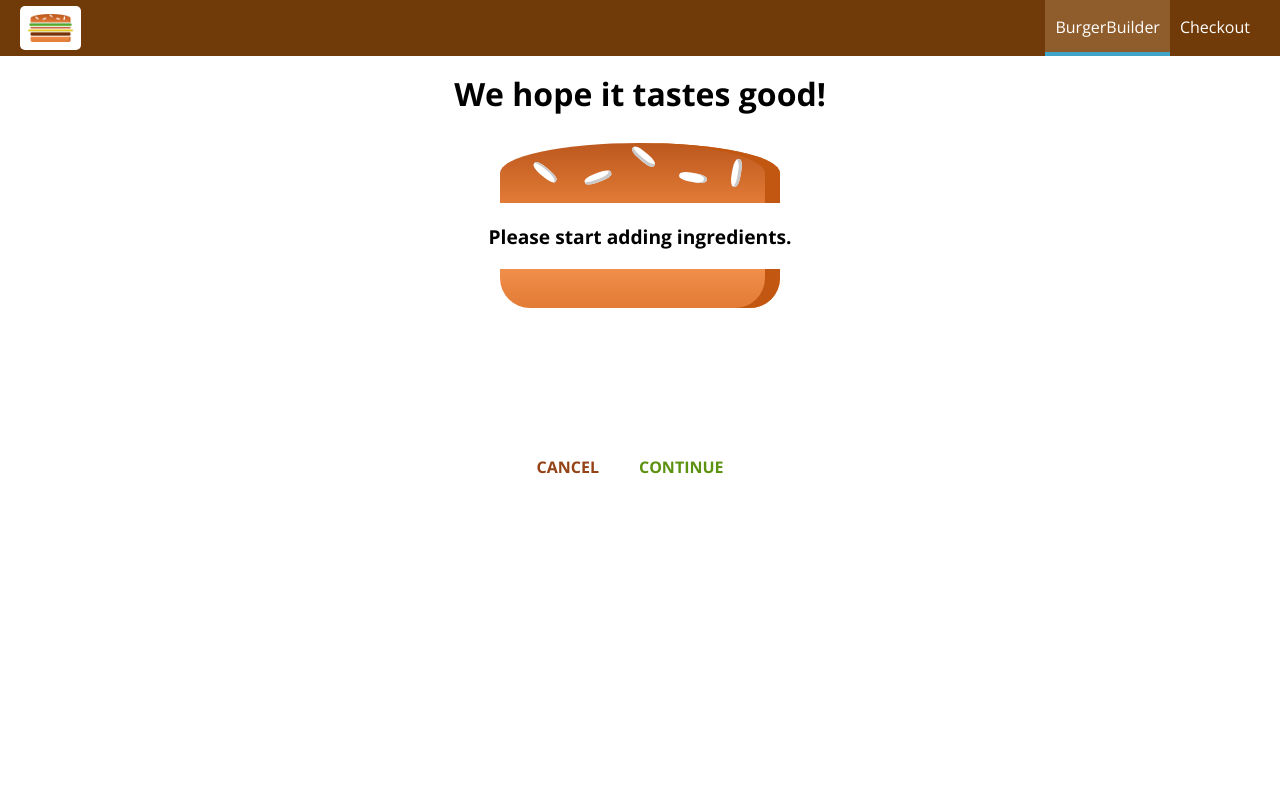
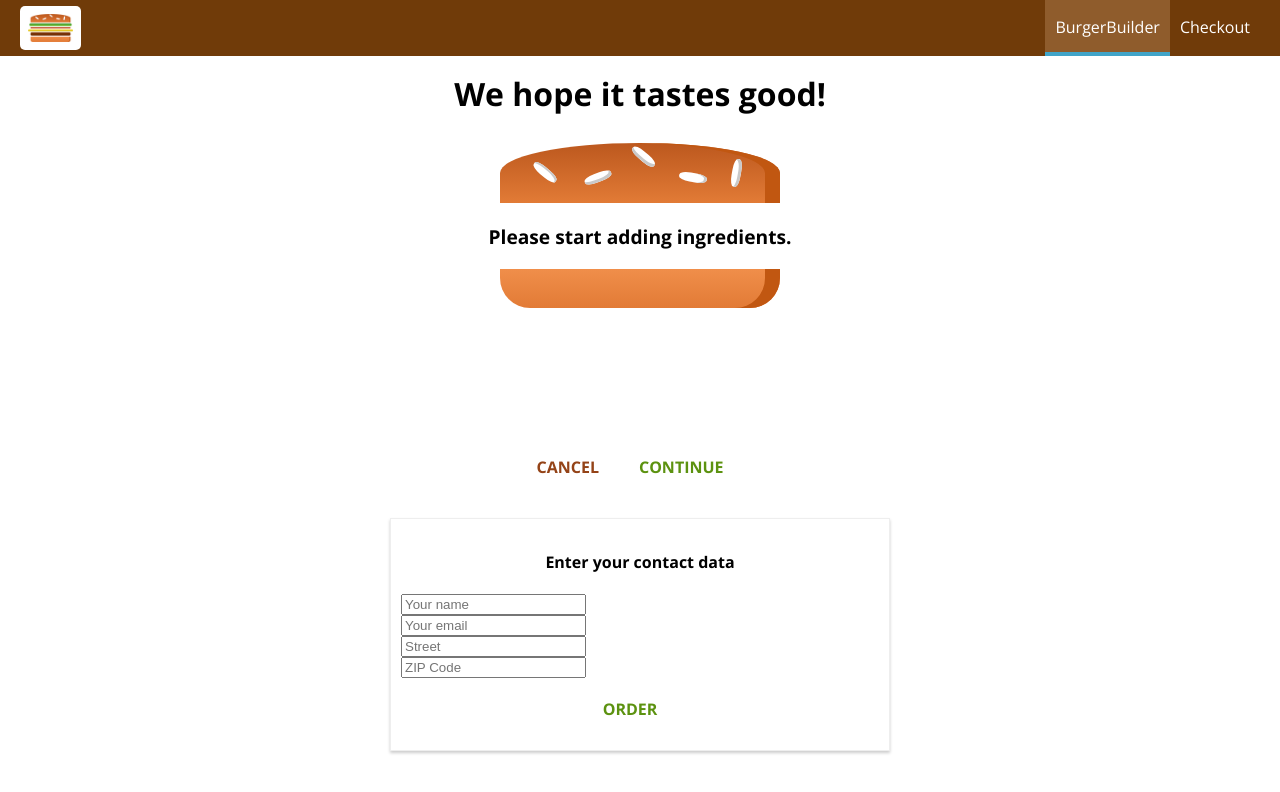
Before and after one commit to hippensteele/react-course-project, a React (Create React App) app: page /checkout in a window 1280 px wide. Both pictures are taken after a click on the button "CONTINUE". Shown: the top 792 px of the page. Built offline with nearby package versions, Linux system fonts and the light colour scheme.

Commit message:
add contact data page

```diff
--- a/src/containers/BurgerBuilder/BurgerBuilder.js
+++ b/src/containers/BurgerBuilder/BurgerBuilder.js
@@ -90,33 +90,11 @@
     };
 
     purchaseContinueHandler = () => {
-        // this.setState({loading: true});
-        // const order = {
-        //     ingredients: this.state.ingredients,
-        //     price: this.state.totalPrice,
-        //     customer: {
-        //         name: 'Test Tester',
-        //         address: {
-        //             street: '1 Teststreet',
-        //             zipCode: '12345',
-        //             country: 'US'
-        //         },
-        //         email: 'test@test.com'
-        //     },
-        //     deliveryMethod: 'fastest'
-        // }
-        // axios.post('/orders.json', order)
-        //     .then(response => {
-        //         this.setState({loading: false, purchasing: false});
-        //     })
-        //     .catch(error => {
-        //         console.log(error)
-        //         this.setState({loading: false, purchasing: false});
-        //     });
         const queryParams = [];
         for (let i in this.state.ingredients){
             queryParams.push(encodeURIComponent(i) + '=' + encodeURIComponent(this.state.ingredients[i]));
         }
+        queryParams.push('price=' + this.state.totalPrice);
         const queryString = queryParams.join('&');
         this.props.history.push({
             pathname: '/checkout',
--- a/src/containers/Checkout/Checkout.js
+++ b/src/containers/Checkout/Checkout.js
@@ -1,24 +1,27 @@
 import React, { Component } from 'react';
+import { Route } from 'react-router-dom';
 
 import CheckoutSummary from '../../components/Order/CheckoutSummary/CheckoutSummary';
+import ContactData from './ContactData/ContactData';
 
 class Checkout extends Component {
     state = {
-        ingredients: {
-            salad: 1,
-            cheese: 1,
-            meat: 1,
-            bacon: 1
-        }
+        ingredients: null,
+        price: 0
     }
 
-    componentDidMount() {
-        const query = new URLSearchParams(this.props.location.search);
+    componentWillMount() {
+        const query = new URLSearchParams(this.props.location.search.substring(1));
         const ingredients = {};
+        let price = 0;
         for (let param of query.entries()){
-            ingredients[param[0]] = +param[1];
+            if (param[0] === 'price') {
+                price = +param[1];
+            } else {
+                ingredients[param[0]] = +param[1];
+            }
         }
-        this.setState({ingredients: ingredients});
+        this.setState({ingredients: ingredients, totalPrice: price});
     }
 
     checkoutCancelledHandler = () => {
@@ -37,6 +40,10 @@
                     checkoutCancelled={this.checkoutCancelledHandler}
                     checkoutContinued={this.checkoutContinuedHandler}
                 />
+                <Route
+                    path={this.props.match.path + '/contact-data'}
+                    render={(props) => (<ContactData ingredients={this.state.ingredients} price={this.state.totalPrice} {...props}/>)}
+                />
             </div>
         );
     }
--- /dev/null
+++ b/src/containers/Checkout/ContactData/ContactData.js
@@ -0,0 +1,72 @@
+import React, { Component } from 'react';
+
+import Button from '../../../components/UI/Button/Button';
+import Spinner from '../../../components/UI/Spinner/Spinner';
+import axios from '../../../axios-orders';
+
+import classes from './ContactData.module.css';
+
+class ContactData extends Component {
+
+    state = {
+        name: '',
+        email: '',
+        address: {
+            street: '',
+            postalCode: ''
+        },
+        loading: false
+    }
+
+    orderHandler = (event) => {
+        event.preventDefault();
+        this.setState({loading: true});
+        const order = {
+            ingredients: this.props.ingredients,
+            price: this.props.price,
+            customer: {
+                name: 'Test Tester',
+                address: {
+                    street: '1 Teststreet',
+                    zipCode: '12345',
+                    country: 'US'
+                },
+                email: 'test@test.com'
+            },
+            deliveryMethod: 'fastest'
+        }
+        axios.post('/orders.json', order)
+            .then(response => {
+                this.setState({loading: false});
+                this.props.history.push('/');
+            })
+            .catch(error => {
+                console.log(error)
+                this.setState({loading: false});
+            });
+    }
+
+    render () {
+        let form = (
+                <form>
+                    <input className={classes.Input} type="text" name="name" placeholder="Your name"/>
+                    <input className={classes.Input} type="email" name="email" placeholder="Your email"/>
+                    <input className={classes.Input} type="text" name="street" placeholder="Street"/>
+                    <input className={classes.Input} type="text" name="postal" placeholder="ZIP Code"/>
+                    <Button btnType="Success" clicked={this.orderHandler}>ORDER</Button>
+                </form>
+        );
+        if (this.state.loading) {
+            form = <Spinner/>;
+        }
+        return (
+            <div className={classes.ContactData}>
+                <h4>Enter your contact data</h4>
+            {form}
+            </div>
+        );
+    }
+
+}
+
+export default ContactData;
--- /dev/null
+++ b/src/containers/Checkout/ContactData/ContactData.module.css
@@ -0,0 +1,19 @@
+.ContactData {
+    margin: 20px auto;
+    width: 80%;
+    text-align: center;
+    box-shadow: 0 2px 3px #ccc;
+    border: 1px solid #eee;
+    padding: 10px;
+    box-sizing: border-box;
+}
+
+.Input {
+    display: block;
+}
+
+@media (min-width: 600px) {
+    .ContactData {
+        width: 500px;
+    }
+}
```
